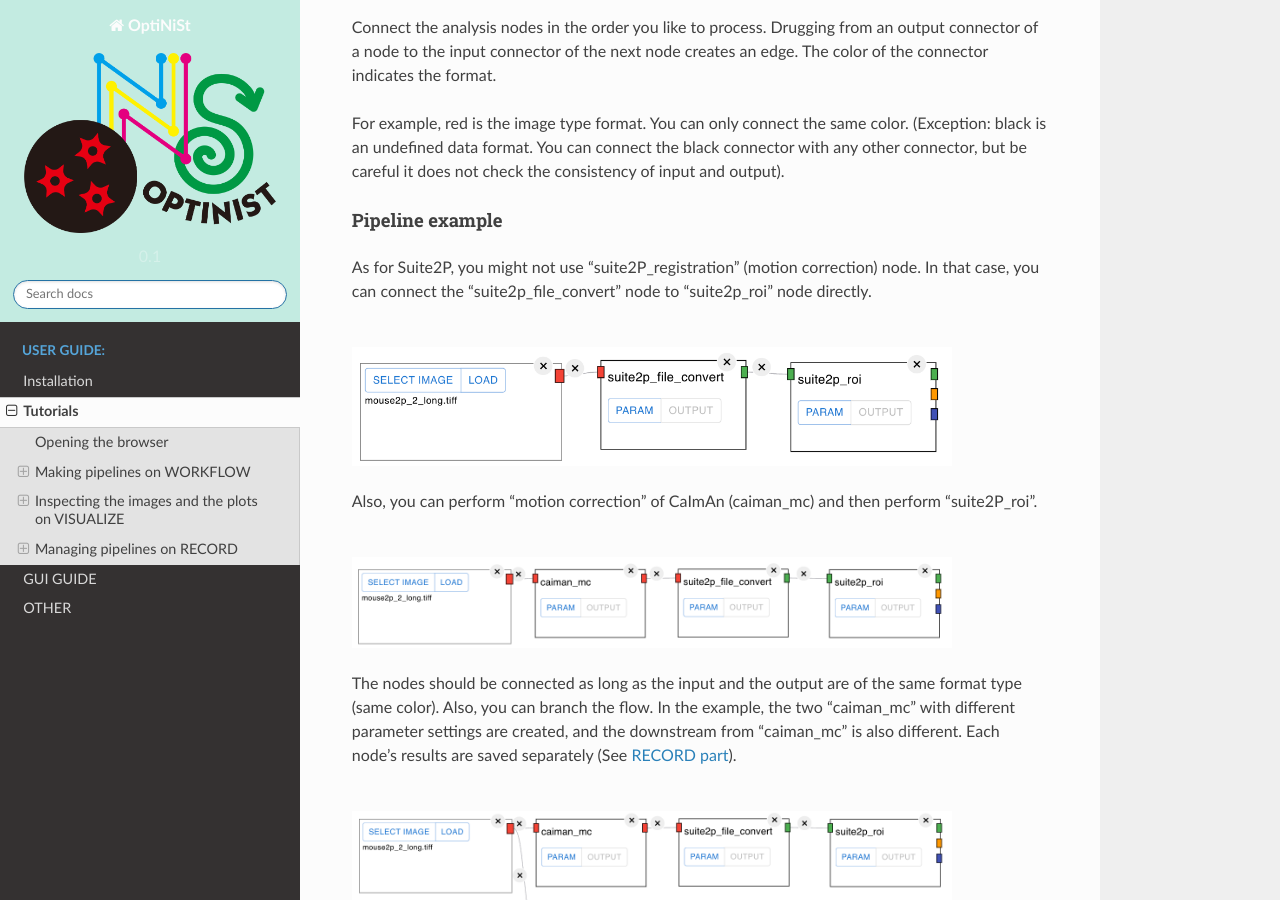
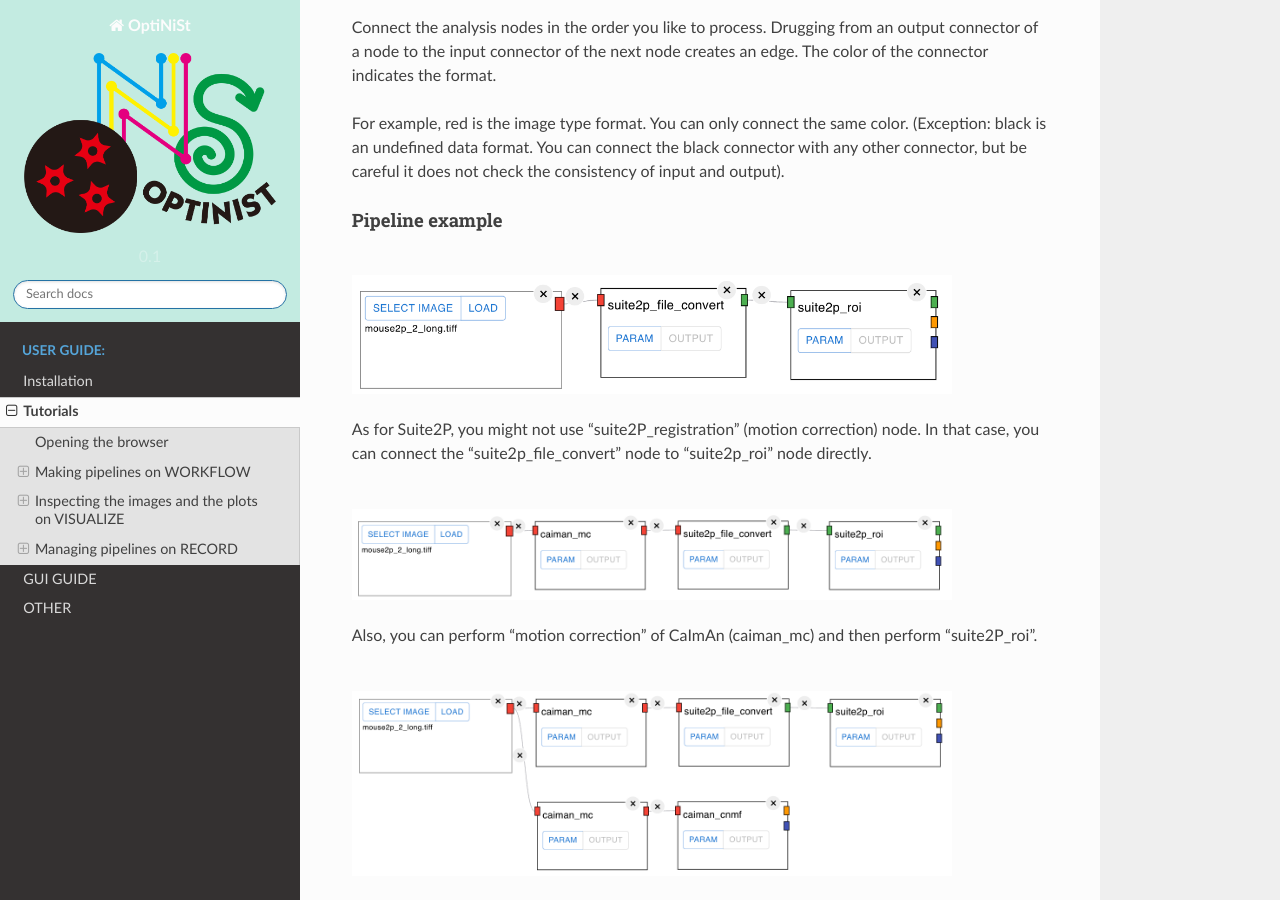
Before and after one commit to oist/optinist, a Sphinx documentation site: the page built from docs/tutorials.md, in a window 1280 px wide and 900 px high, scrolled down 3728 px. Built offline with Sphinx 7.4.7 and the Read the Docs theme 2.0.0, drawn with Linux system fonts in a browser that asks for light colours.

Commit message:
Update tutorials.md

```diff
--- a/docs/tutorials.md
+++ b/docs/tutorials.md
@@ -117,27 +117,28 @@ For example, red is the image type format. You can only connect the same color.
 
 #### Pipeline example
 
+<br>
+<p align="left">
+<img width="600px" src="./_static/tutorials/fig7_suite2p2.png" alt="Whole" />
+</p>
+
 As for Suite2P, you might not use "suite2P_registration" (motion correction) node. In that case, you can connect the "suite2p_file_convert" node to "suite2p_roi" node directly.
 
 <br>
 <p align="left">
-<img width="600px" src="./_static/tutorials/fig7_suite2p2.png" alt="Whole" />
+<img width="600px" src="./_static/tutorials/fig8_suite2pcaiman.png" alt="Whole" />
 </p>
 
 Also, you can perform "motion correction" of CaImAn (caiman_mc) and then perform "suite2P_roi".
 
 <br>
 <p align="left">
-<img width="600px" src="./_static/tutorials/fig8_suite2pcaiman.png" alt="Whole" />
+<img width="600px" src="./_static/tutorials/fig9_workflowbranch.png" alt="Whole" />
 </p>
 
 The nodes should be connected as long as the input and the output are of the same format type (same color).
 Also, you can branch the flow. In the example, the two "caiman_mc" with different parameter settings are created, and the downstream from "caiman_mc" is also different. Each node's results are saved separately (See [RECORD part](#managing-pipelines-on-record)).
 
-<br>
-<p align="left">
-<img width="600px" src="./_static/tutorials/fig9_workflowbranch.png" alt="Whole" />
-</p>
 
 ### Parameter button and output button on the node
 Each node has PARAM button and OUTPUT button.
```
